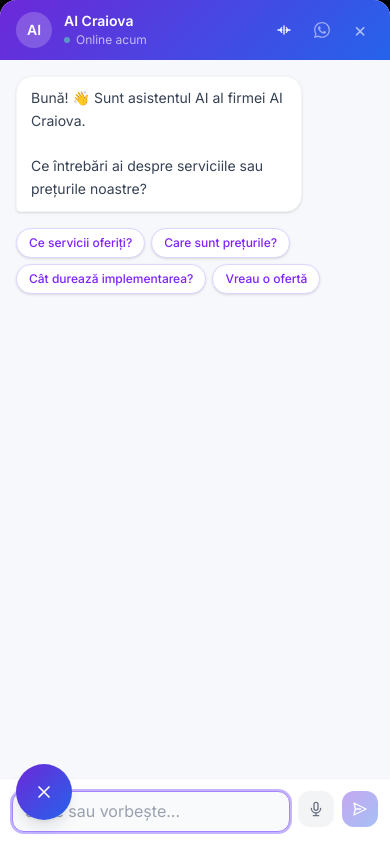
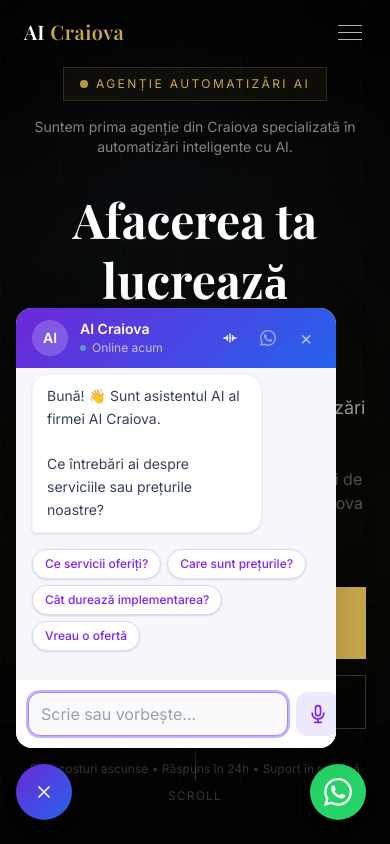
Before and after one commit to catalinradu2026-gif/leadflow-ai, a Next.js app: page / in a window 390 px wide. Both pictures are taken after a click on the button 44 px from the left and 792 px from the top of the page. Shown: the top 844 px of the page. Built offline with nearby package versions, Linux system fonts and the light colour scheme.

Commit message:
ChatBot: revert mobile, buton microfon mai mare si violet

```diff
--- a/app/components/ChatBot.tsx
+++ b/app/components/ChatBot.tsx
@@ -156,10 +156,8 @@ export default function ChatBot() {
     <>
       {/* Fereastra chat */}
       {open && (
-        <div className="fixed z-50 flex flex-col bg-white shadow-2xl overflow-hidden
-          bottom-0 left-0 right-0 rounded-t-2xl
-          md:bottom-24 md:left-4 md:right-auto md:w-[320px] md:rounded-2xl md:h-[440px]"
-          style={{ height: 'calc(100dvh - 0px)' }}>
+        <div className="fixed bottom-24 left-4 z-50 w-[320px] max-w-[calc(100vw-32px)] flex flex-col bg-white rounded-2xl shadow-2xl overflow-hidden"
+          style={{ height: '440px', boxShadow: '0 8px 40px rgba(0,0,0,0.18)' }}>
 
           {/* Header */}
           <div className="flex items-center gap-3 px-4 py-3 shrink-0" style={{ background: 'linear-gradient(135deg, #6d28d9 0%, #2563eb 100%)' }}>
@@ -264,7 +262,7 @@ export default function ChatBot() {
             />
             {/* Buton microfon */}
             <button onClick={toggleMic} disabled={loading}
-              className={`w-9 h-9 rounded-xl flex items-center justify-center transition-all shrink-0 disabled:opacity-40 ${listening ? 'bg-red-500 hover:bg-red-600' : 'bg-gray-100 hover:bg-gray-200'}`}
+              className={`w-11 h-11 rounded-xl flex items-center justify-center transition-all shrink-0 disabled:opacity-40 ${listening ? 'bg-red-500 hover:bg-red-600' : 'bg-violet-100 hover:bg-violet-200'}`}
               title={listening ? 'Oprește microfonul' : 'Vorbește'}>
               {listening ? (
                 <span className="flex gap-0.5">
@@ -273,7 +271,7 @@ export default function ChatBot() {
                   <span className="w-0.5 h-4 bg-white rounded-full animate-bounce" style={{ animationDelay: '200ms' }} />
                 </span>
               ) : (
-                <svg className="w-4 h-4 text-gray-500" fill="none" stroke="currentColor" viewBox="0 0 24 24">
+                <svg className="w-5 h-5 text-violet-600" fill="none" stroke="currentColor" viewBox="0 0 24 24">
                   <path strokeLinecap="round" strokeLinejoin="round" strokeWidth={2} d="M19 11a7 7 0 01-7 7m0 0a7 7 0 01-7-7m7 7v4m0 0H8m4 0h4m-4-8a3 3 0 01-3-3V5a3 3 0 116 0v6a3 3 0 01-3 3z" />
                 </svg>
               )}
```
